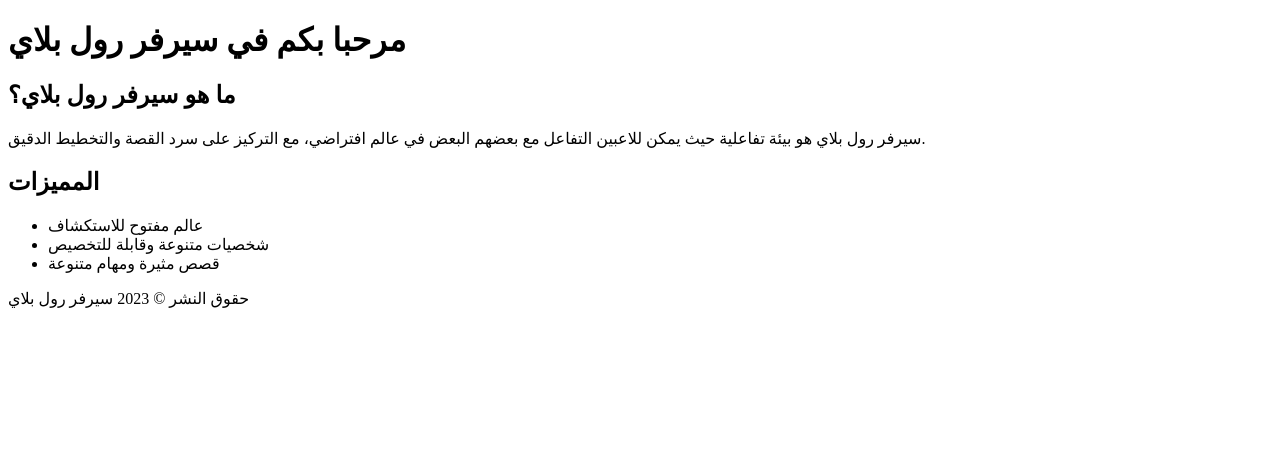
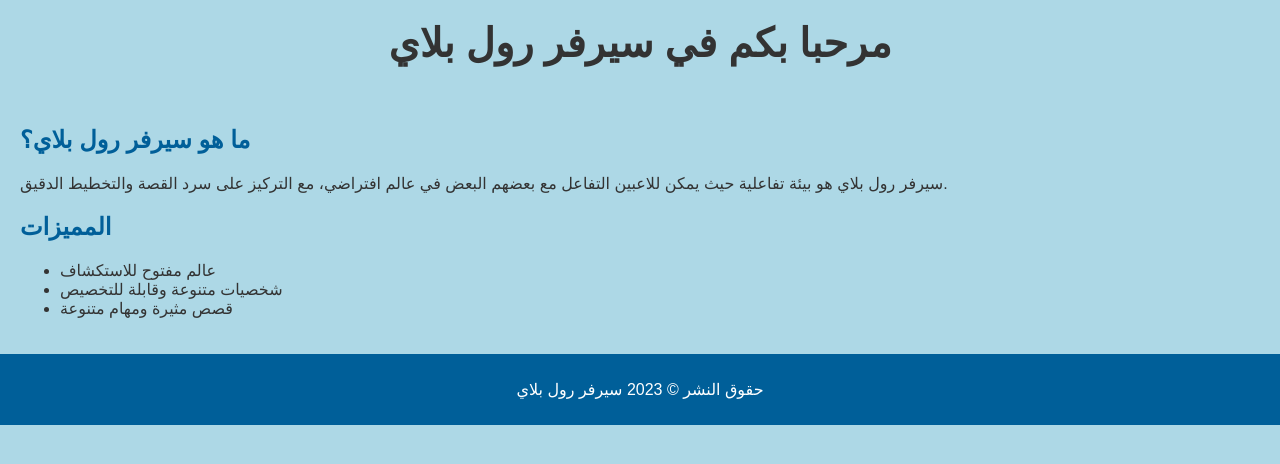
Before and after one commit to TheForestRp/News, a plain HTML site: page index.html in a window 1280 px wide. Drawn offline with Linux system fonts and the light colour scheme.

Commit message:
Update index.html

```diff
--- a/index.html
+++ b/index.html
@@ -4,7 +4,7 @@
     <meta charset="UTF-8">
     <meta name="viewport" content="width=device-width, initial-scale=1.0">
     <title>تعريف عن سيرفر رول بلاي</title>
-    <link rel="stylesheet" href="styles.css">
+    <link rel="stylesheet" href="wathroleplay.css">
 </head>
 <body>
     <header>
```
